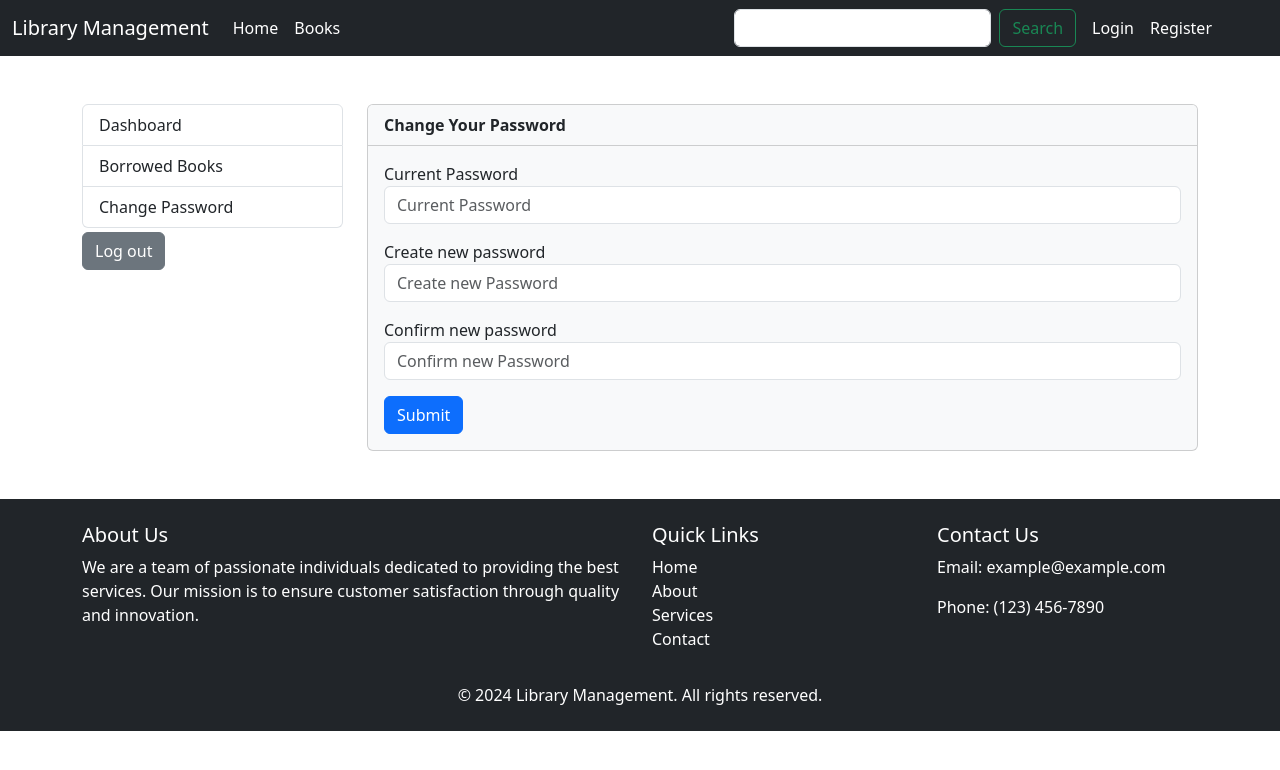
After one commit to rajon-git/Library-Management, a Django app: page /accounts/change_password/ in a window 1280 px wide. The commit adds this page. Shown: the top 770 px of the page. Run offline with Django 5.2, Linux system fonts and the light colour scheme.

Commit message:
design home page and also add chnage password functionality

```diff
--- a/accounts/urls.py
+++ b/accounts/urls.py
@@ -7,6 +7,7 @@ urlpatterns = [
     path('logout/', views.user_logout, name='logout'),
     path('dashobard/', views.dashobard, name='dashobard'),
     path('add-amount/', views.add_amount, name='add_amount'),
+    path('change_password/', views.change_password, name='change_password'),
     # path('borrowed_books/', views.borrowed_books, name='borrowed_books'),
     # path('borrowed_books/', views.add_amount, name='add_amount'),
 ]
--- a/accounts/views.py
+++ b/accounts/views.py
@@ -30,13 +30,11 @@ def register(request):
     }
     return render(request, 'author/register.html',context)
 
-
 def user_login(request):
     if request.method == 'POST':
         email= request.POST['email']
         password = request.POST['password']
         user = auth.authenticate(email=email, password=password)
-        print(user)
         if user is not None:
             auth.login(request, user)
             messages.success(request, 'You are logged in.')
@@ -63,7 +61,6 @@ def add_amount(request):
         if not amount_str:
             messages.error(request, 'Amount cannot be empty.')
             return redirect('dashobard')
-
         try:
             amount = float(amount_str)
             if amount <= 0:
@@ -72,7 +69,6 @@ def add_amount(request):
             user = request.user
             if user.request_amount is None:
                 user.request_amount = 0
-
             user.request_amount += amount
             user.accept_request = False
             user.save()
@@ -83,3 +79,27 @@ def add_amount(request):
             messages.error(request, f'An error occurred: {str(e)}')
         return redirect('dashobard')
     return redirect('dashobard')
+
+def change_password(request):
+    if request.method == 'POST':
+        current_password = request.POST['current_password']
+        new_password = request.POST['new_password']
+        confirm_password = request.POST['confirm_password']
+
+        user = Account.objects.get(username__exact=request.user.username)
+
+        if new_password == confirm_password:
+            success = user.check_password(current_password)
+
+            if success:
+                user.set_password(new_password)
+                user.save()
+                messages.success(request, 'Password updated successfully')
+                return redirect('change_password')
+            else:
+                messages.error(request, 'Please enter valid current password')
+                return redirect('change_password')
+        else:
+            messages.error(request,'Password does not match!')
+            return redirect('change_password')
+    return render(request, 'author/change_password.html')
--- a/books/models.py
+++ b/books/models.py
@@ -1,5 +1,6 @@
 from django.db import models
 from accounts.models import Account
+from django.utils import timezone
 
 # Create your models here.
 class BookCategory(models.Model):
@@ -17,6 +18,7 @@ class Book(models.Model):
     images = models.ImageField(upload_to='photos/books')
     category = models.ForeignKey(BookCategory, on_delete=models.CASCADE)
     borrow_price = models.FloatField()
+    created_at = models.DateTimeField(auto_now_add=True)
     is_active = models.BooleanField(default=True)
 
     def __str__(self):
--- a/library_management/settings.py
+++ b/library_management/settings.py
@@ -120,3 +120,5 @@ DEFAULT_AUTO_FIELD = 'django.db.models.BigAutoField'
 
 MEDIA_URL = 'media/'
 MEDIA_ROOT = BASE_DIR / 'media'
+
+# https://library-management-o36c.onrender.com/
--- a/templates/author/borrow_books.html
+++ b/templates/author/borrow_books.html
@@ -1,5 +1,4 @@
 {% extends "base.html" %} {% load static %} {% block content %}
-
 
 <section class="mt-5 mb-5">
     <div class="container">
@@ -42,4 +41,5 @@
       </div>
     </div>
   </section>
+
 {% endblock %}
--- /dev/null
+++ b/templates/author/change_password.html
@@ -0,0 +1,61 @@
+{% extends "base.html" %} {% block content %}
+
+  <div class="container mt-5 mb-5">
+    <div class="row">
+      {% include 'includes/dashboard_sidebar.html'%}
+      <main class="col-md-9">
+        <article class="card bg-light">
+          <header class="card-header bg-light">
+            <strong class="d-inline-block mr-3">Change Your Password</strong>
+            {% include 'includes/alert.html' %}
+          </header>
+          <div class="card-body">
+            <div class="row">
+              <div class="col-md-12">
+                <form action="{% url 'change_password' %}" method="POST">
+                  {% csrf_token %}
+
+                  <div class="form-group">
+                    <label>Current Password</label>
+                    <input
+                      type="password"
+                      name="current_password"
+                      class="form-control"
+                      placeholder="Current Password"
+                      required
+                    />
+                  </div>
+                  <div class="form-group mt-3">
+                    <label>Create new password</label>
+                    <input
+                      type="password"
+                      name="new_password"
+                      class="form-control"
+                      placeholder="Create new Password"
+                      required
+                    />
+                  </div>
+
+                  <div class="form-group mt-3">
+                    <label>Confirm new password</label>
+                    <input
+                      type="password"
+                      name="confirm_password"
+                      class="form-control"
+                      placeholder="Confirm new Password"
+                      required
+                    />
+                  </div>
+
+                  <input type="submit" value="Submit" class="btn btn-primary mt-3" />
+                </form>
+              </div>
+            </div>
+          </div>
+        </article>
+      </main>
+    </div>
+  </div>
+
+
+{% endblock %}
--- a/templates/includes/dashboard_sidebar.html
+++ b/templates/includes/dashboard_sidebar.html
@@ -17,6 +17,14 @@
         Borrowed Books
       </a>
 
+      <a
+        class="side-container-place-order list-group-item {% if '/accounts/' == request.path %} active {% endif %}"
+        href="{% url 'change_password' %}"
+        style="text-decoration: none"
+      >
+        Change Password
+      </a>
+
     </ul>
 
     <a class="btn btn-secondary btn-block order_sidebar mt-1 mb-2" href="{% url 'logout' %}" style="text-decoration: none">
--- a/templates/includes/footer.html
+++ b/templates/includes/footer.html
@@ -8,10 +8,10 @@
             <div class="col-md-3">
                 <h5>Quick Links</h5>
                 <ul class="list-unstyled">
-                    <li><a href="#" class="text-white">Home</a></li>
-                    <li><a href="#" class="text-white">About</a></li>
-                    <li><a href="#" class="text-white">Services</a></li>
-                    <li><a href="#" class="text-white">Contact</a></li>
+                    <li><a href="#" class="text-white text-decoration-none">Home</a></li>
+                    <li><a href="#" class="text-white text-decoration-none">About</a></li>
+                    <li><a href="#" class="text-white text-decoration-none">Services</a></li>
+                    <li><a href="#" class="text-white text-decoration-none">Contact</a></li>
                 </ul>
             </div>
             <div class="col-md-3">
@@ -21,7 +21,7 @@
             </div>
         </div>
         <div class="text-center mt-3">
-            <p class="mb-0">&copy; 2024 Your Company. All rights reserved.</p>
+            <p class="mb-0">&copy; 2024 Library Management. All rights reserved.</p>
         </div>
     </div>
 </footer>
```
Also changed, not shown: accounts/models.py (+115 -21 lines), library_management/views.py (+9 -2 lines), templates/book/all_books.html (+5 -5 lines), templates/home.html (+38 -3 lines), books/migrations/0007_book_created_at.py (added), books/migrations/0008_alter_book_created_at.py (added), db.sqlite3, media/photos/books/9789325984370.jpg (added).
